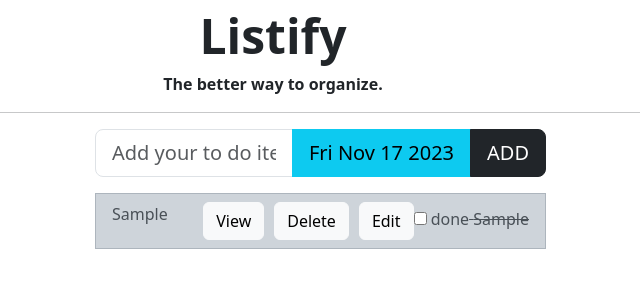
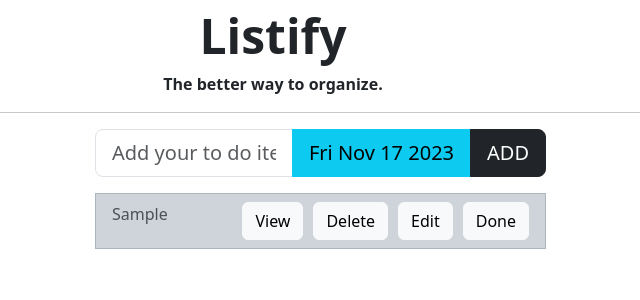
Before and after one commit to pragatipant/listify, a React (Create React App) app: page / in a window 1280 px wide. Both pictures are taken after typing "Sample" into the empty fields and a click on the button "ADD". Shown: the top 300 px of the page, without its empty margins (367-1007 px from the left). Built offline with nearby package versions, Linux system fonts and the light colour scheme.

Commit message:
added strikethrough and changed to done button

```diff
--- a/src/ListComponent.js
+++ b/src/ListComponent.js
@@ -17,7 +17,6 @@ const ListComponent = (props) => {
     const [list, setList] = useState([]);
     const [showCal, setShowCal] = useState(false);
     const [calDate, setCalDate] = useState(new Date());
-    const [done, complete] = useState(true);
 
     const addTask = () => {
         if (input !== "") {
@@ -25,7 +24,8 @@ const ListComponent = (props) => {
                 id: Math.random(),
                 title: input,
                 date: calDate,
-                details: ''
+                details: '',
+                completed: false,
             };
             setList([...list, taskToAdd]);
             setInput('');
@@ -50,18 +50,11 @@ const ListComponent = (props) => {
         }
     }
 
-    const handleChange = (id)=>{
-        const filteredList = list.filter((item) => item.id !== id);
-            console.log(id)
-            if(id ==="done")
-            {
-                if(done===true){
-                    console.log(id)
-              }
+    const updateIfCompleted = (index)=>{
+        let updatedList = [...list];
 
-            }
-            setList(filteredList);
-
+        updatedList[index].completed=true;
+        setList(updatedList);
     }
 
 
@@ -123,7 +116,9 @@ const ListComponent = (props) => {
                                             variant="dark"
                                             action
                                             style={{display:"flex", justifyContent:'space-between'}}>
-                                            {item.title}
+                                                <span style={item.completed ? {textDecoration:"line-through"} : null} >
+                                                    {item.title}
+                                                </span>
                                             <span>
                                                 <Popup trigger={
                                                     <Button style={{marginRight:"10px"}}
@@ -141,12 +136,15 @@ const ListComponent = (props) => {
                                                     onClick={() => deleteTask(item.id)}>
                                                     Delete
                                                 </Button>
-                                                <Button variant = "light"
+                                                <Button style={{marginRight:"10px"}}
+                                                    variant = "light"
                                                     onClick={() => editTask(id)}>
                                                     Edit
                                                 </Button>
-                                              <input type = "checkbox" value={done} onChange={()=>handleChange("done")} /> done
-                                              <span style={done?{textDecoration:"line-through"}:null} > {item.title}</span>
+                                                <Button variant = {item.completed ? "dark" : "light"}
+                                                    onClick={() => updateIfCompleted(id)}>
+                                                    Done
+                                                </Button>
                                             </span>
                                         </ListGroup.Item>
                                     </div>
```
